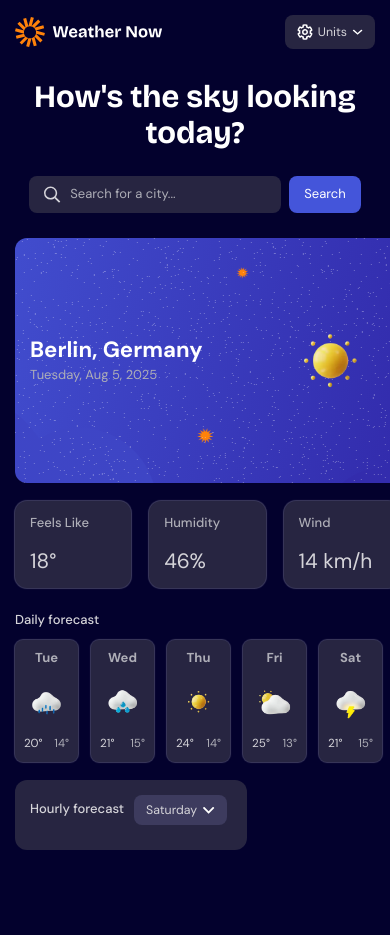
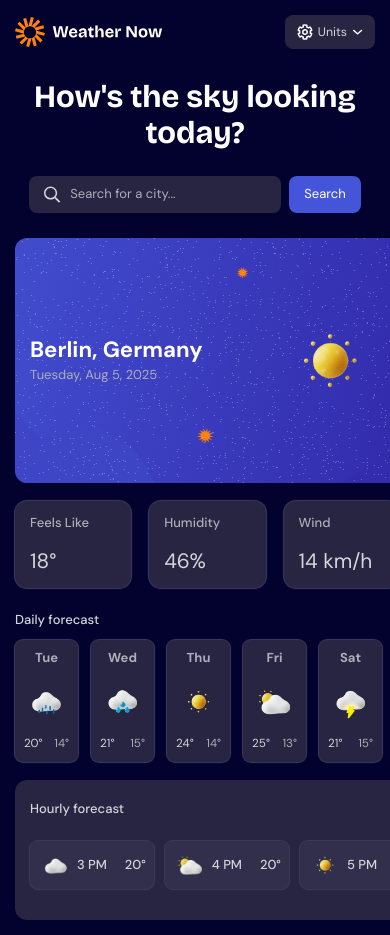
Before and after one commit to A-Awad1/Weather-Application, a React (Vite) app: page / in a window 390 px wide. Shown: the top 935 px of the page. Before the commit the page ends 865 px from the top, so only its background shows below. Built offline with nearby package versions, Linux system fonts and the light colour scheme.

Commit message:
updates in hourly forcast responsive

```diff
--- a/src/components/AppContent/ConnectSuccess/HourlyForecast.scss
+++ b/src/components/AppContent/ConnectSuccess/HourlyForecast.scss
@@ -4,7 +4,14 @@ article.hourly-forecast {
   padding: 15px 0;
   display: flex;
   flex-direction: column;
-  gap: 10px;
+  grid-column: 2 span;
+  height: 140px;
+  gap: 15px;
+  @include large {
+    grid-column: 1 span;
+    height: auto;
+    gap: 10px;
+  }
   > div.head {
     @extend %between-flex;
     gap: inherit;
@@ -25,9 +32,12 @@ article.hourly-forecast {
       width: 100%;
       padding: 1px 15px;
       display: flex;
-      flex-direction: column;
       gap: 11px;
+      @include large {
+        flex-direction: column;
+      }
       > div {
+        white-space: nowrap;
         background-color: colors.$second-bg;
         border-radius: $second-border-radius;
         display: flex;
@@ -41,7 +51,10 @@ article.hourly-forecast {
         span {
           font-weight: 500;
           &:last-of-type {
-            margin-left: auto;
+            margin-left: 13px;
+            @include large {
+              margin-left: auto;
+            }
           }
         }
       }
```
